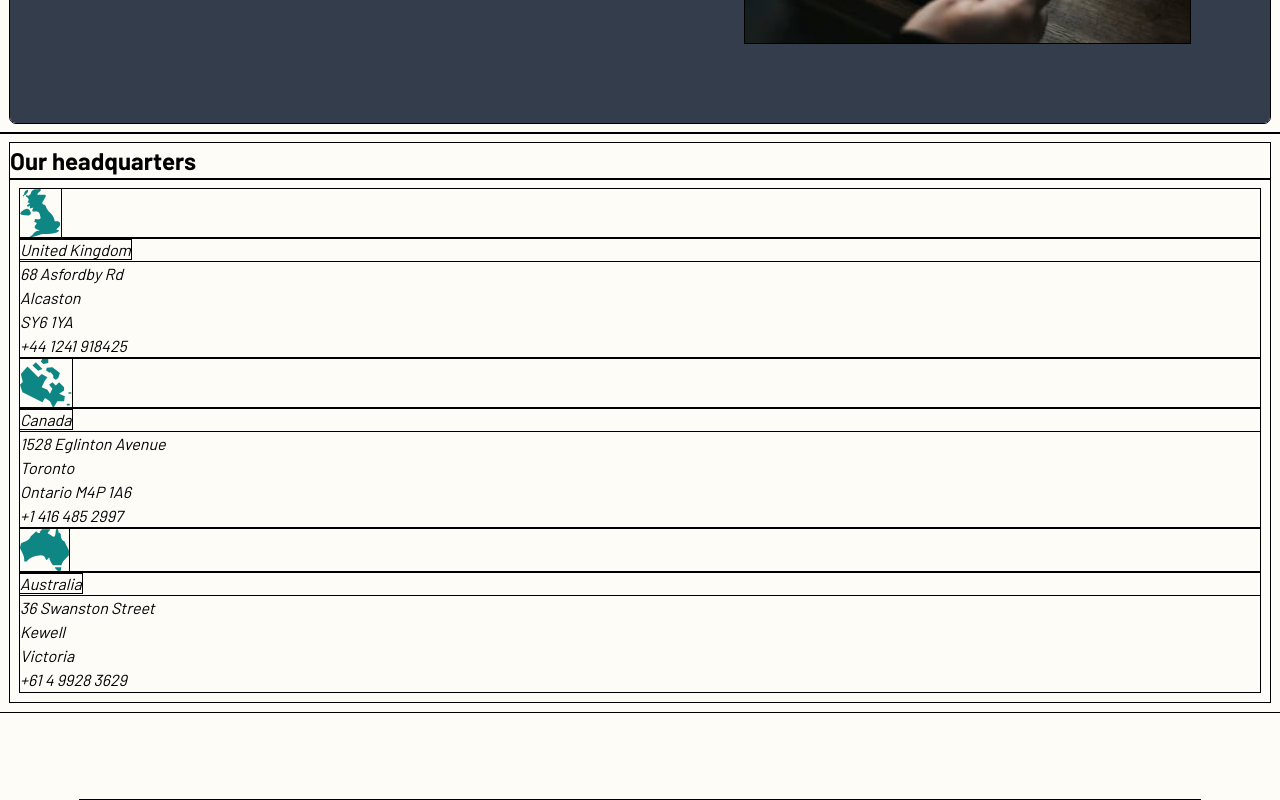
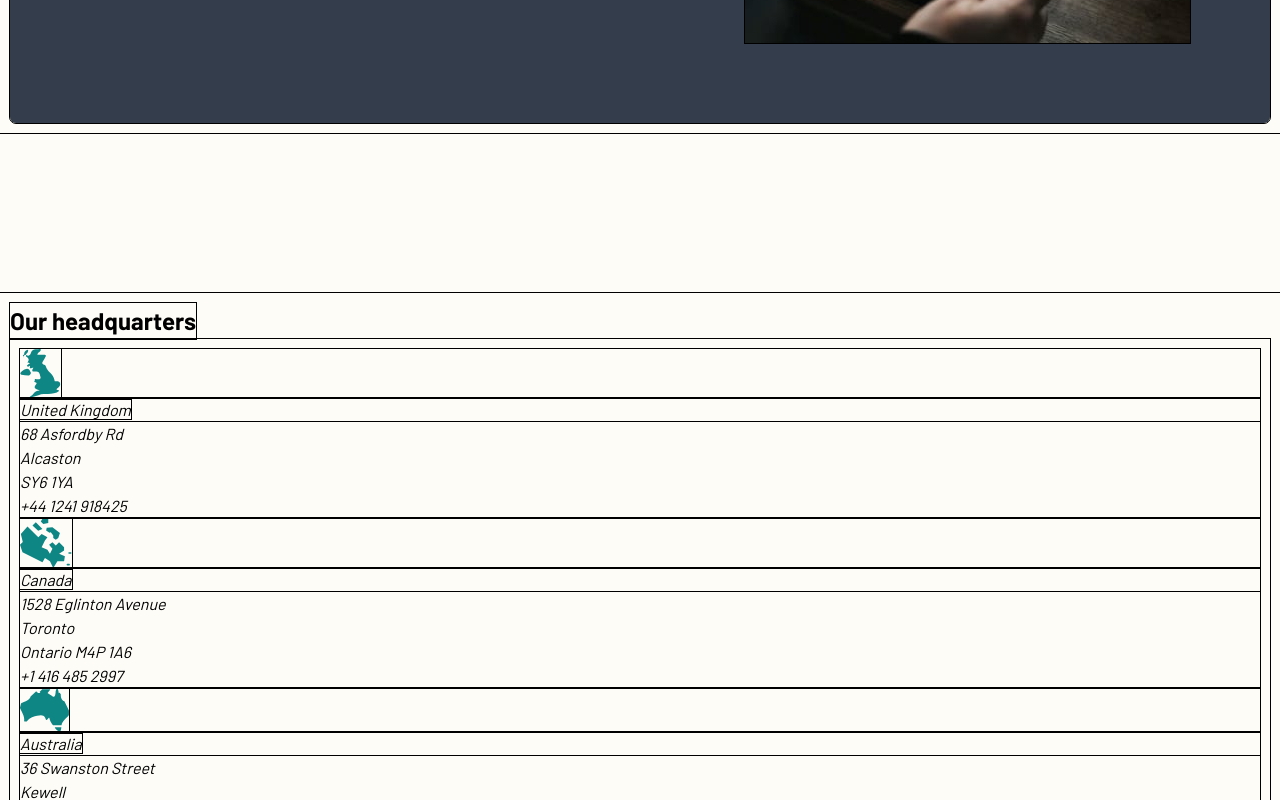
Before and after one commit to tlanettepollard/FEM-CoffeeRoasters-Subscription-Site-TLP, a React (Vite) app: page /about in a window 1280 px wide. Shown: the part 1720-2520 px from the top of the page. Built offline with nearby package versions, Linux system fonts and the light colour scheme.

Commit message:
Update: location section
Signed-off-by: T. Lanette <TLPollard4516@gmail.com>

```diff
--- a/src/styles/components/_map.scss
+++ b/src/styles/components/_map.scss
@@ -1,6 +1,9 @@
 @use '../abstracts/' as *;
 @use '../base/' as *;
 
-.location {
+    .location {
+        @include flex(column, flex-start, flex-start);
+        margin-top: 10rem !important;
 
-}
+
+    }
```
